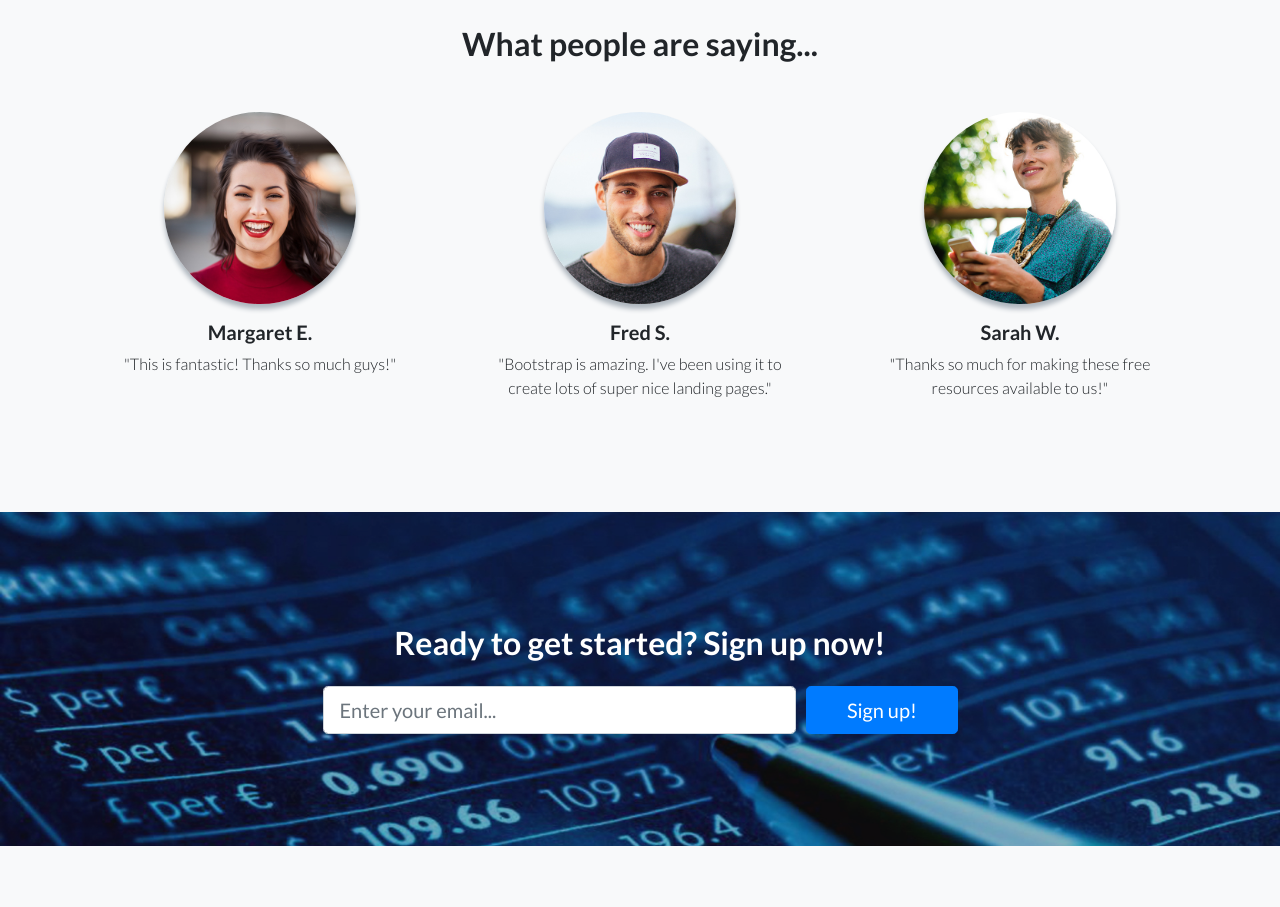
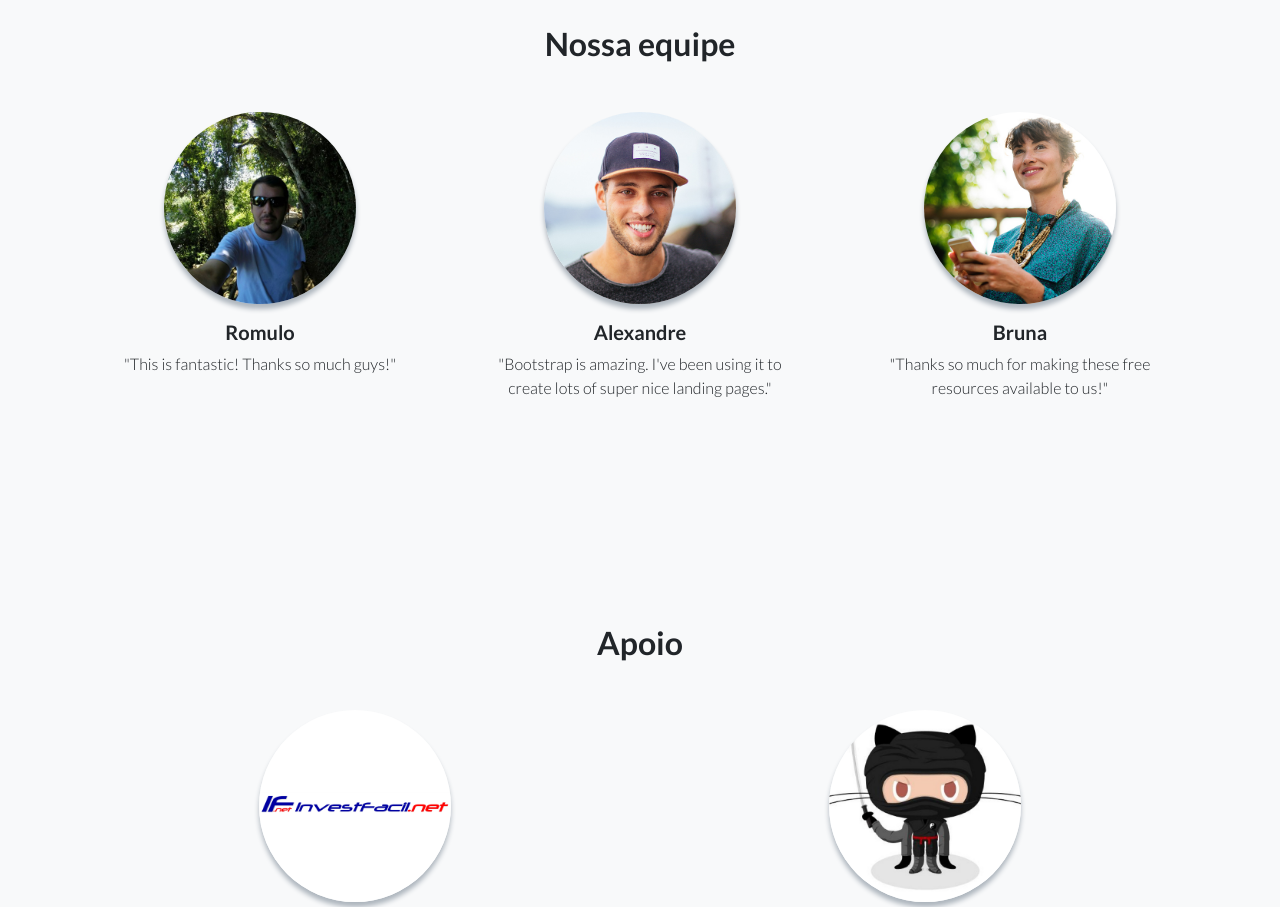
Before and after one commit to InvestNinja/investninja.github.io, a website: page index.html in a window 1280 px wide. Shown: the part 2730-3637 px from the top of the page. Drawn offline with Linux system fonts and the light colour scheme.

Commit message:
Inclusão da equipe e apoiadores

```diff
--- a/index.html
+++ b/index.html
@@ -123,32 +123,57 @@
     <!-- Testimonials -->
     <section class="testimonials text-center bg-light">
       <div class="container">
-        <h2 class="mb-5">What people are saying...</h2>
+        <h2 class="mb-5">Nossa equipe</h2>
         <div class="row">
           <div class="col-lg-4">
             <div class="testimonial-item mx-auto mb-5 mb-lg-0">
-              <img class="img-fluid rounded-circle mb-3" src="img/testimonials-1.jpg" alt="">
-              <h5>Margaret E.</h5>
+              <img class="img-fluid rounded-circle mb-3" src="img/romulo.jpg" alt="">
+              <h5>Romulo</h5>
               <p class="font-weight-light mb-0">"This is fantastic! Thanks so much guys!"</p>
             </div>
           </div>
           <div class="col-lg-4">
             <div class="testimonial-item mx-auto mb-5 mb-lg-0">
               <img class="img-fluid rounded-circle mb-3" src="img/testimonials-2.jpg" alt="">
-              <h5>Fred S.</h5>
+              <h5>Alexandre</h5>
               <p class="font-weight-light mb-0">"Bootstrap is amazing. I've been using it to create lots of super nice landing pages."</p>
             </div>
           </div>
           <div class="col-lg-4">
             <div class="testimonial-item mx-auto mb-5 mb-lg-0">
               <img class="img-fluid rounded-circle mb-3" src="img/testimonials-3.jpg" alt="">
-              <h5>Sarah	W.</h5>
+              <h5>Bruna</h5>
               <p class="font-weight-light mb-0">"Thanks so much for making these free resources available to us!"</p>
             </div>
           </div>
         </div>
       </div>
     </section>
+
+    <!-- Support -->
+    <div id="support">
+        <section class="testimonials text-center bg-light">
+            <div class="container">
+            <h2 class="mb-5">Apoio</h2>
+            <div class="row">
+                <div class="col-lg-6">
+                <div class="testimonial-item mx-auto mb-5 mb-lg-0">
+                    <img class="img-fluid rounded-circle mb-3" src="img/investfacil.png" alt="InvestFacil.net">
+                    <h5><a href="http://investfacil.net">InvestFacil.net</h5></a>
+                    <!--<p class="font-weight-light mb-0">"This is fantastic! Thanks so much guys!"</p>-->
+                </div>
+                </div>
+                <div class="col-lg-6">
+                <div class="testimonial-item mx-auto mb-5 mb-lg-0">
+                    <img class="img-fluid rounded-circle mb-3" src="img/dojocat.jpg" alt="DesenvolvedorNinja.net">
+                    <h5><a href="http://desenvolvedor.ninja">Desenvolvedor.ninja</h5></a>
+                    <!--<p class="font-weight-light mb-0">"Bootstrap is amazing. I've been using it to create lots of super nice landing pages."</p>-->
+                </div>
+                </div>
+            </div>
+            </div>
+        </section>
+    </div>
 
     <!-- Call to Action -->
     <section class="call-to-action text-white text-center">
```
Also changed, not shown: img/dojocat.jpg (added), img/investfacil.png (added), img/romulo.jpg (added).
